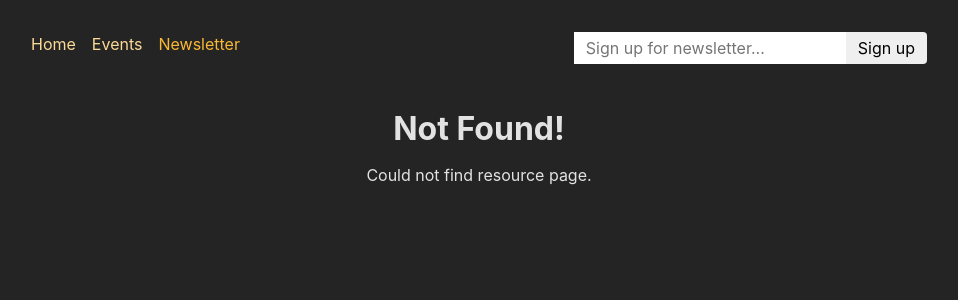
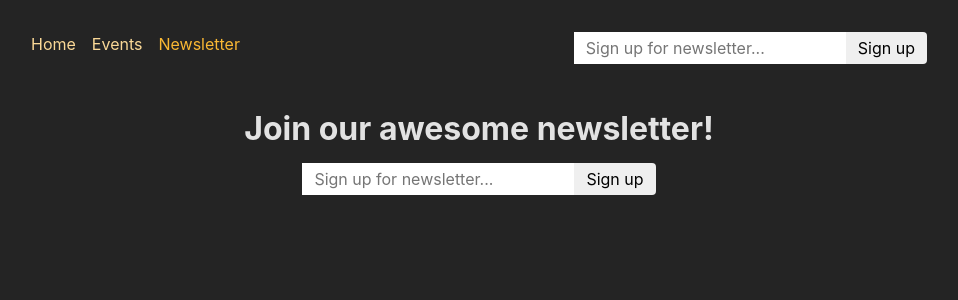
Before and after one commit to aadil42/react-router-practice, a React (Create React App) app in the folder frontend/: page /newsletter in a window 1280 px wide. Before the commit this address had no page. Shown: the top 300 px of the page, without its empty margins (161-1119 px from the left). Built offline with nearby package versions, Linux system fonts and the light colour scheme.

Commit message:
linked newsLetter page in main navigation.

```diff
--- a/frontend/src/App.js
+++ b/frontend/src/App.js
@@ -32,6 +32,7 @@
 import EventDetail, {action as eventDetailAction, loader as eventDetailLoader} from './pages/EventDetail';
 import NewEvent from './pages/NewEvent';
 import EditEvent from './pages/EditEvent';
+import NewsLetter from './pages/NewsLetter';
 import {action as manupilateAction} from './components/EventForm';
 import Error from './pages/Error';
 
@@ -71,6 +72,10 @@
           action: manupilateAction
         }
       ]
+    },
+    {
+      path: 'newsletter',
+      element: <NewsLetter />
     }
     ]
   }
--- a/frontend/src/components/MainNavigation.js
+++ b/frontend/src/components/MainNavigation.js
@@ -16,11 +16,11 @@
           <li>
             <NavLink className={({isActive}) => {
              return isActive ? classes.active : undefined;
-            }} to="/events">Events</NavLink>
+            }} to="events">Events</NavLink>
           </li>
           <li>
           <NavLink
-              to="/newsletter"
+              to="newsletter"
               className={({ isActive }) =>
                 isActive ? classes.active : undefined
               }
--- /dev/null
+++ b/frontend/src/pages/NewsLetter.js
@@ -0,0 +1,21 @@
+import NewsletterSignup from '../components/NewsLetterSignup';
+import PageContent from '../components/PageContent';
+
+const Newsletter = () => {
+  return (
+    <PageContent title="Join our awesome newsletter!">
+      <NewsletterSignup />
+    </PageContent>
+  );
+}
+
+export default Newsletter;
+
+export const action = async ({ request }) => {
+  const data = await request.formData();
+  const email = data.get('email');
+
+  // send to backend newsletter server ...
+  console.log(email);
+  return { message: 'Signup successful!' };
+}
```
